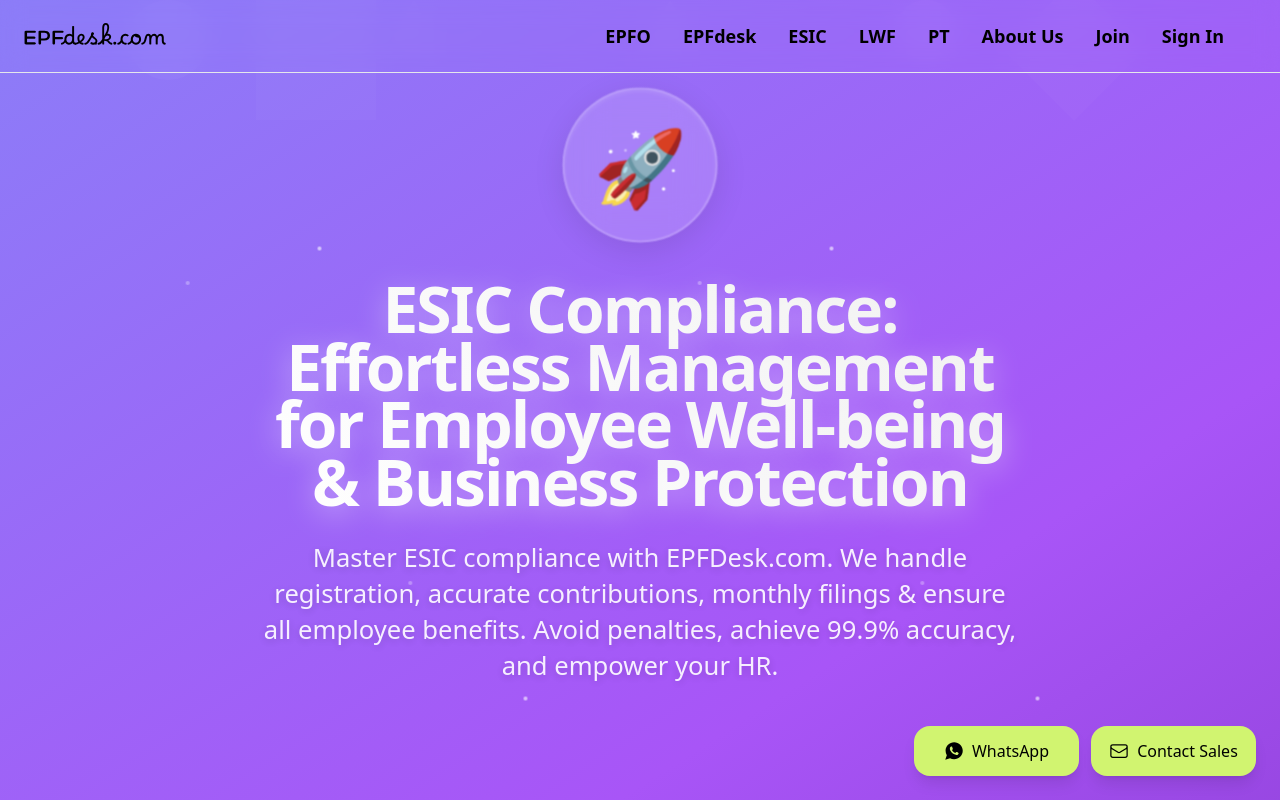
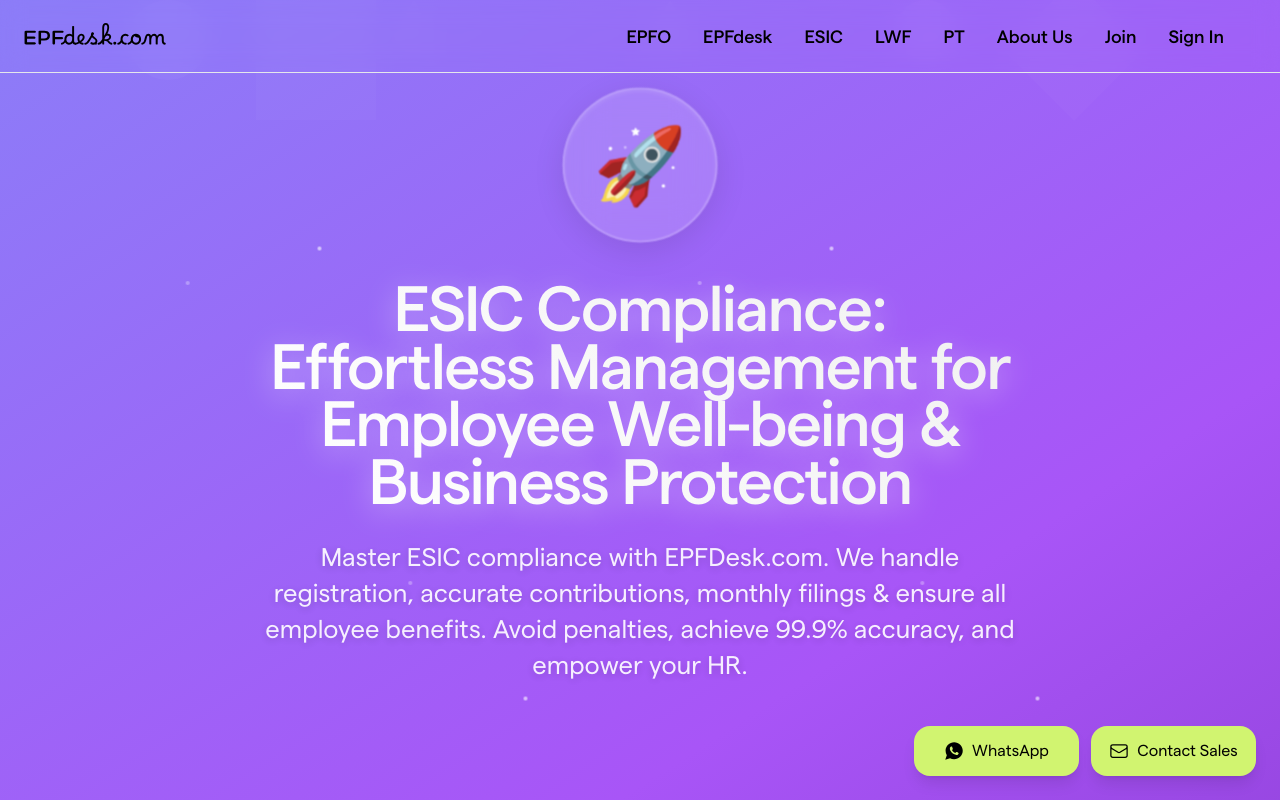
Before and after one commit to greatby/EPFdesk_V2, a React (Vite) app: page /esic in a window 1280 px wide. Shown: the top 800 px of the page. Built offline with nearby package versions, Linux system fonts and the light colour scheme.

Commit message:
font change

```diff
--- a/src/components/layout.jsx
+++ b/src/components/layout.jsx
@@ -15,7 +15,7 @@
    const location = useLocation()
   const isHome = location.pathname === '/'
   return (
-    <div className={isHome ? 'font-roboto' : 'font-sans'}>
+    <div className=''>
       <Navbar />
       <div className="">{children}</div>
       {/* <StackedCardsSection /> */}
```
